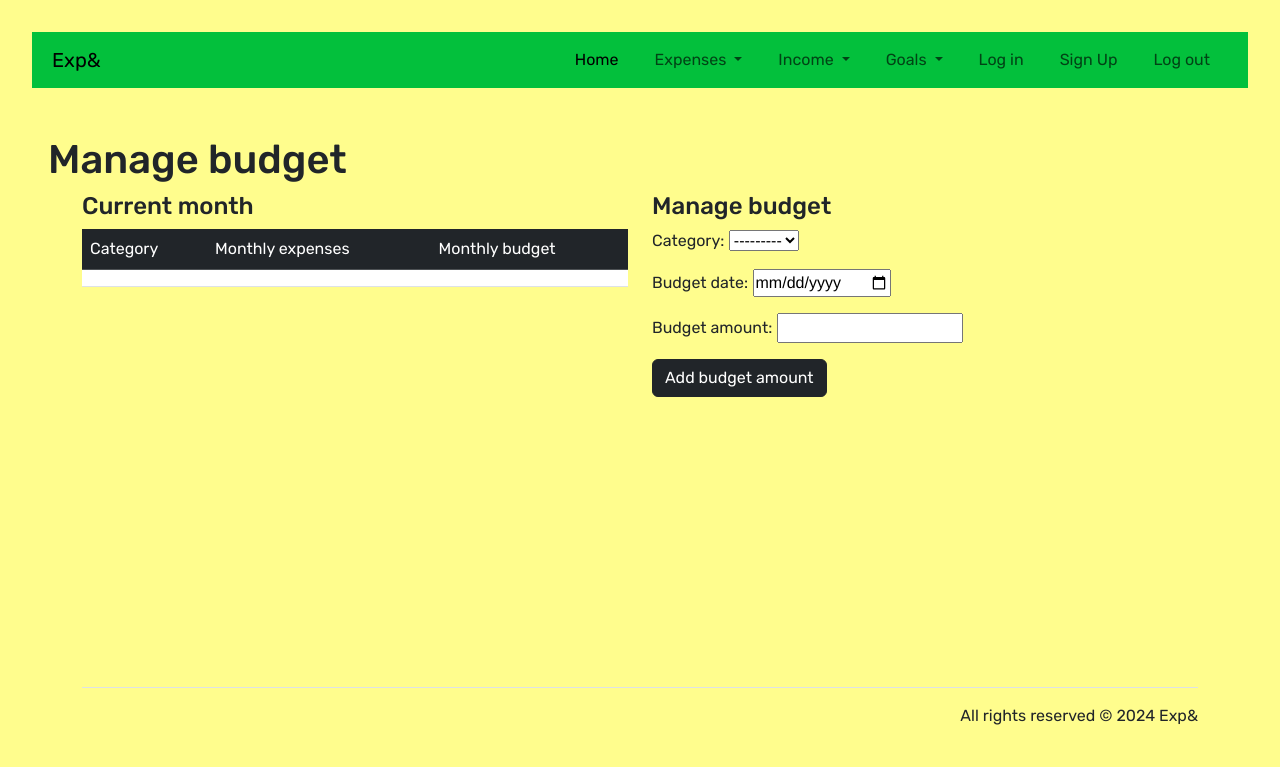
After one commit to triin1/expAnd, a Django app: page /budget/ in a window 1280 px wide. The commit adds this page. Shown: the top 767 px of the page. Run offline with Django 5.2, Linux system fonts and the light colour scheme; data that the repository does not hold is empty.

Commit message:
Budget index page and form included

```diff
--- a/main_app/forms.py
+++ b/main_app/forms.py
@@ -15,7 +15,7 @@ class SubcategoryForm(ModelForm):
         fields = '__all__'
 
 
-# model for formatting date display on form:
+# Model for formatting date display on form:
 class DateInput(forms.DateInput):
     input_type = 'date'
 
@@ -29,6 +29,18 @@ class ExpenseForm(ModelForm):
         model = Expense
         fields = ['category', 'subcategory', 'expense_date', 'expense_amount', 'description']
 
+    # Function for implementing the calendar widget on form:
     def __init__(self, *args, **kwargs):
         super().__init__(*args, **kwargs)
         self.fields['expense_date'].widget = DateInput()
+
+
+class BudgetForm(ModelForm):
+    class Meta:
+        model = Expense
+        fields = ['category', 'budget_date', 'budget_amount']
+
+    # Function for implementing the calendar widget on form:
+    def __init__(self, *args, **kwargs):
+        super().__init__(*args, **kwargs)
+        self.fields['budget_date'].widget = DateInput()
--- a/main_app/models.py
+++ b/main_app/models.py
@@ -1,6 +1,5 @@
 from django.db import models
 from djmoney.models.fields import MoneyField
-from django.db.models import Sum, Case, When
 
 
 class Category(models.Model):
@@ -32,7 +31,7 @@ class Expense(models.Model):
     budget_amount = MoneyField(max_digits=14, decimal_places=2, default_currency='AUD', default='0')
     description = models.TextField(max_length=256, blank=True)
     category = models.ForeignKey(Category, on_delete=models.CASCADE)
-    subcategory = models.ForeignKey(Subcategory, on_delete=models.CASCADE)
+    subcategory = models.ForeignKey(Subcategory, on_delete=models.CASCADE, null=True, blank=True)
 
     def __str__(self):
-        return f"{self.expense_amount} recorded on {self.expense_date}"
+        return f"{self.expense_amount} recorded on {self.expense_date} or {self.budget_amount} recorded on {self.budget_date}"
--- a/main_app/templates/base.html
+++ b/main_app/templates/base.html
@@ -41,7 +41,7 @@
                                 <li><a class="dropdown-item" href="{% url 'expense_detail' %}">View all expenses</a></li>
                                 <li><a class="dropdown-item" href="{% url 'category_index' %}">Manage categories</a></li>
                                 <li><a class="dropdown-item" href="{% url 'summary_index' %}">Expense summary</a></li>
-                                <li><a class="dropdown-item" href="#">Manage budget</a></li>
+                                <li><a class="dropdown-item" href="{% url 'budget_index' %}">Manage budget</a></li>
                             </ul>
                         </li>
                         <li class="nav-item dropdown">
--- /dev/null
+++ b/main_app/templates/budget/index.html
@@ -0,0 +1,41 @@
+{% extends 'base.html' %}
+
+{% block content %}
+
+    <h1>Manage budget</h1>
+
+    <div class="container">
+        <div class="row">
+            <div class="col-6">
+                <h4>Current month</h4>
+                <table class="table table-hover">
+                    <thead class="table-dark">
+                        <tr>
+                            <th>Category</th>
+                            <th>Monthly expenses</th>
+                            <th>Monthly budget</th>
+                        </tr>
+                    </thead>
+                    <tbody>
+                        <tr>
+                            <td></td>
+                            <td></td>
+                            <td></td>
+                        </tr>
+                    </tbody>
+                </table>
+            </div>
+            <div class="col-6">
+                <h4>Manage budget</h4>
+
+                <form action="{% url 'add_budget_amount' %}" method="post">
+                    {% csrf_token %}
+                    {{ budget_form.as_p }}
+                    <input type="submit" value="Add budget amount" class="btn btn-dark">
+                </form>
+
+            </div>
+        </div>
+    </div>
+
+{% endblock %}
--- a/main_app/urls.py
+++ b/main_app/urls.py
@@ -4,6 +4,7 @@ from . import views
 urlpatterns = [
     path('', views.home, name='home'),
 
+    # all paths related to categories
     path('categories/', views.category_index, name="category_index"),
     path('categories/add_category/', views.add_category, name='add_category'),
     path('categories/add_subcategory/', views.add_subcategory, name='add_subcategory'),
@@ -12,10 +13,15 @@ urlpatterns = [
     path('categories/<int:pk>/delete/', views.CategoryDelete.as_view(), name='delete_category'),
     path('categories/<int:pk>/sub_delete/', views.SubcategoryDelete.as_view(), name='delete_subcategory'),
 
+    # all paths related to expenses
     path('expenses/', views.expenses_index, name="expense_index"),
     path('expenses/detail/', views.expenses_detail, name="expense_detail"),
     path('expenses/add/', views.add_expense, name='add_expense'),
     path('expenses/<int:pk>/update/', views.ExpenseUpdate.as_view(), name='update_expense'),
     path('expenses/<int:pk>/delete/', views.ExpenseDelete.as_view(), name='delete_expense'),
     path('expenses/summary/', views.summary_index, name='summary_index'),
+
+    # all paths related to budget
+    path('budget/', views.budget_index, name="budget_index"),
+    path('budget/add_amount/', views.add_budget_amount, name='add_budget_amount'),
 ]
--- a/main_app/views.py
+++ b/main_app/views.py
@@ -2,9 +2,9 @@ from django.shortcuts import render, redirect
 from django.views.generic.edit import CreateView, UpdateView, DeleteView
 from django.db.models import Sum, F
 from django.db.models.functions import TruncMonth
-# import datetime
+import datetime
 from .models import Expense, Category, Subcategory
-from .forms import CategoryForm, SubcategoryForm, ExpenseForm
+from .forms import CategoryForm, SubcategoryForm, ExpenseForm, BudgetForm
 
 
 def home(request):
@@ -96,17 +96,34 @@ class ExpenseDelete(DeleteView):
 
 def summary_index(request):
     expenses = Expense.objects.all()
-    categories = Category.objects.all()
     # sum_expenses = Expense.objects.aggregate(Sum('expense_amount'))['expense_amount__sum']
     # now = datetime.datetime.now()
-    # total_expenses = Expense.objects.filter(expense_date__year=now.year, expense_date__month=now.month).aggregate(total_expenses=Sum('expense_amount'))['total_expenses']
-    # total_expenses = Expense.objects.annotate(month=TruncMonth('expense_date')).values('month').annotate(total_expenses=Sum('expense_amount'))
-    total_expenses = Expense.objects.annotate(month=TruncMonth('expense_date'), category_name=F('category__name')).order_by('month').values('month', 'category_name').annotate(total_expenses=Sum('expense_amount'))
-
+    # current_total = Expense.objects.filter(expense_date__year=now.year, expense_date__month=now.month).aggregate(total_expenses=Sum('expense_amount'))['total_expenses']
+    # Calculate total expenses by category and by month and order the expenses by month with most recent at the top:
+    total_expenses = Expense.objects.annotate(month=TruncMonth('expense_date'), category_name=F('category__name')).order_by('-month').values('month', 'category_name').annotate(total_expenses=Sum('expense_amount'))
     return render(request, 'expenses/summary.html', {
         'expenses': expenses,
         # 'sum_expenses': sum_expenses,
+        # 'current_total': current_total,
         # 'year': now.year,
         # 'month': now.strftime('%B'),
         'total_expenses': total_expenses
     })
+
+
+# All budget related views:
+def budget_index(request):
+    budget_form = BudgetForm()
+    categories = Category.objects.all()
+    return render(request, 'budget/index.html', {
+        'categories': categories,
+        'budget_form': budget_form,
+    })
+
+
+def add_budget_amount(request):
+    budget_form = BudgetForm(request.POST)
+    if budget_form.is_valid():
+        new_budget_amount = budget_form.save(commit=False)
+        new_budget_amount.save()
+    return redirect('budget_index')
```
Also changed, not shown: main_app/templates/expenses/summary.html (+5 -9 lines), main_app/migrations/0012_alter_expense_subcategory.py (added).
